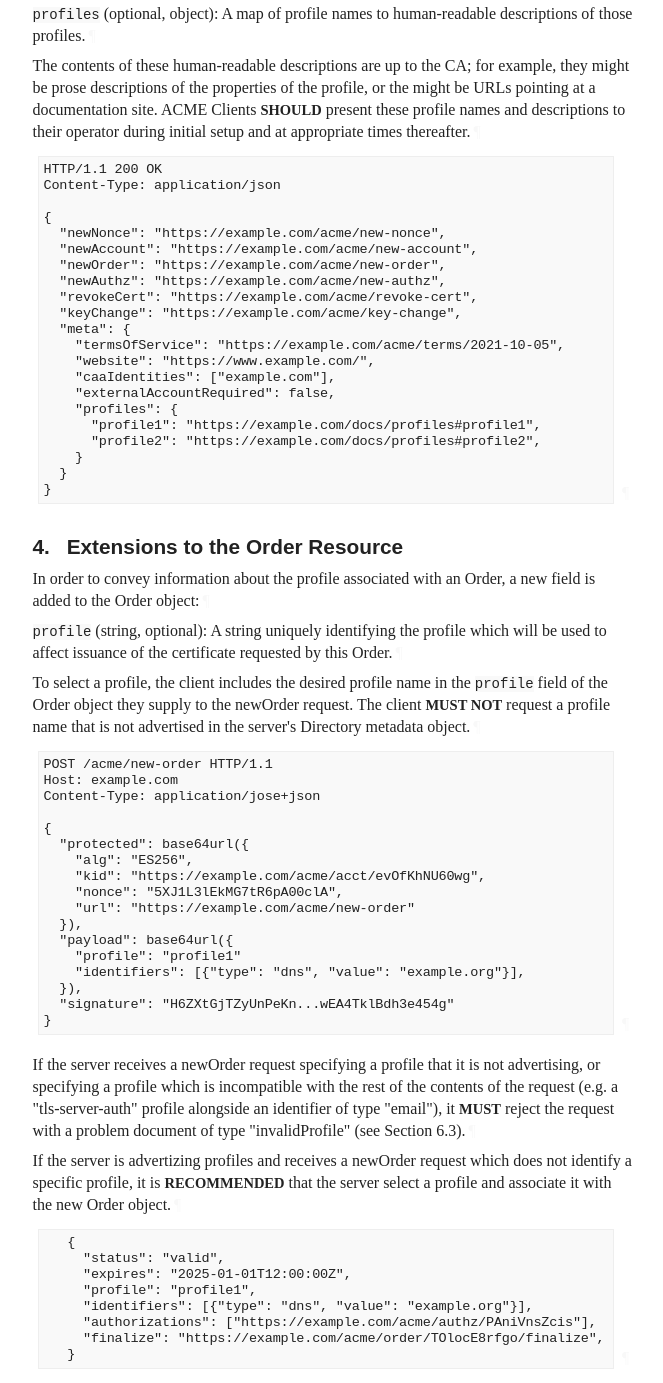
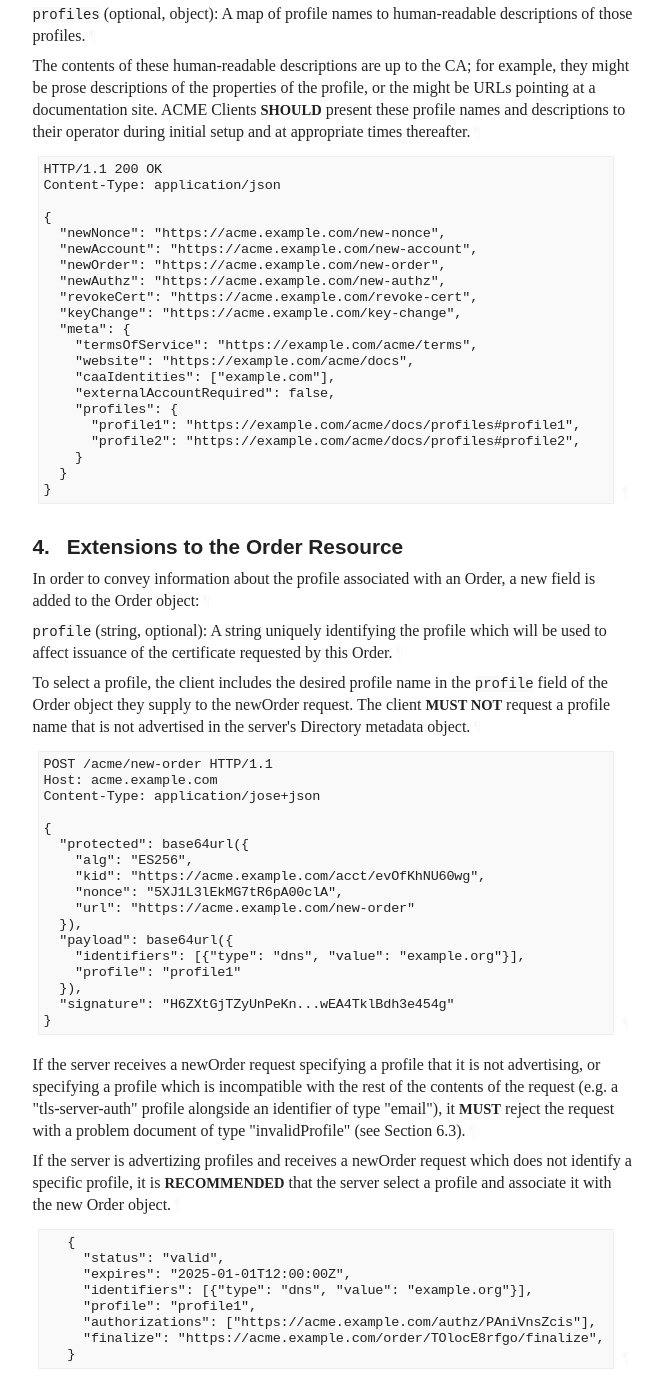
Before and after one commit to aarongable/draft-acme-profiles, a plain HTML site: page draft-aaron-acme-profiles.html in a window 1280 px wide. Shown: the part 1895-3278 px from the top of the page, without its empty margins (92-755 px from the left). Drawn offline with Linux system fonts and the light colour scheme; a web font is replaced by a local one.

Commit message:
Script updating gh-pages from 74f42a3. [ci skip]

```diff
--- a/draft-aaron-acme-profiles.html
+++ b/draft-aaron-acme-profiles.html
@@ -1228,20 +1228,20 @@ HTTP/1.1 200 OK
 Content-Type: application/json
 
 {
-  "newNonce": "https://example.com/acme/new-nonce",
-  "newAccount": "https://example.com/acme/new-account",
-  "newOrder": "https://example.com/acme/new-order",
-  "newAuthz": "https://example.com/acme/new-authz",
-  "revokeCert": "https://example.com/acme/revoke-cert",
-  "keyChange": "https://example.com/acme/key-change",
+  "newNonce": "https://acme.example.com/new-nonce",
+  "newAccount": "https://acme.example.com/new-account",
+  "newOrder": "https://acme.example.com/new-order",
+  "newAuthz": "https://acme.example.com/new-authz",
+  "revokeCert": "https://acme.example.com/revoke-cert",
+  "keyChange": "https://acme.example.com/key-change",
   "meta": {
-    "termsOfService": "https://example.com/acme/terms/2021-10-05",
-    "website": "https://www.example.com/",
+    "termsOfService": "https://example.com/acme/terms",
+    "website": "https://example.com/acme/docs",
     "caaIdentities": ["example.com"],
     "externalAccountRequired": false,
     "profiles": {
-      "profile1": "https://example.com/docs/profiles#profile1",
-      "profile2": "https://example.com/docs/profiles#profile2",
+      "profile1": "https://example.com/acme/docs/profiles#profile1",
+      "profile2": "https://example.com/acme/docs/profiles#profile2",
     }
   }
 }
@@ -1260,19 +1260,19 @@ Content-Type: application/json
 <div class="lang-text sourcecode" id="section-4-4">
 <pre>
 POST /acme/new-order HTTP/1.1
-Host: example.com
+Host: acme.example.com
 Content-Type: application/jose+json
 
 {
   "protected": base64url({
     "alg": "ES256",
-    "kid": "https://example.com/acme/acct/evOfKhNU60wg",
+    "kid": "https://acme.example.com/acct/evOfKhNU60wg",
     "nonce": "5XJ1L3lEkMG7tR6pA00clA",
-    "url": "https://example.com/acme/new-order"
+    "url": "https://acme.example.com/new-order"
   }),
   "payload": base64url({
+    "identifiers": [{"type": "dns", "value": "example.org"}],
     "profile": "profile1"
-    "identifiers": [{"type": "dns", "value": "example.org"}],
   }),
   "signature": "H6ZXtGjTZyUnPeKn...wEA4TklBdh3e454g"
 }
@@ -1285,10 +1285,10 @@ Content-Type: application/jose+json
    {
      "status": "valid",
      "expires": "2025-01-01T12:00:00Z",
+     "identifiers": [{"type": "dns", "value": "example.org"}],
      "profile": "profile1",
-     "identifiers": [{"type": "dns", "value": "example.org"}],
-     "authorizations": ["https://example.com/acme/authz/PAniVnsZcis"],
-     "finalize": "https://example.com/acme/order/TOlocE8rfgo/finalize",
+     "authorizations": ["https://acme.example.com/authz/PAniVnsZcis"],
+     "finalize": "https://acme.example.com/order/TOlocE8rfgo/finalize",
    }
 </pre><a href="#section-4-7" class="pilcrow">¶</a>
 </div>
```
Also changed, not shown: index.html (+2 -2 lines), draft-aaron-acme-profiles.txt.
